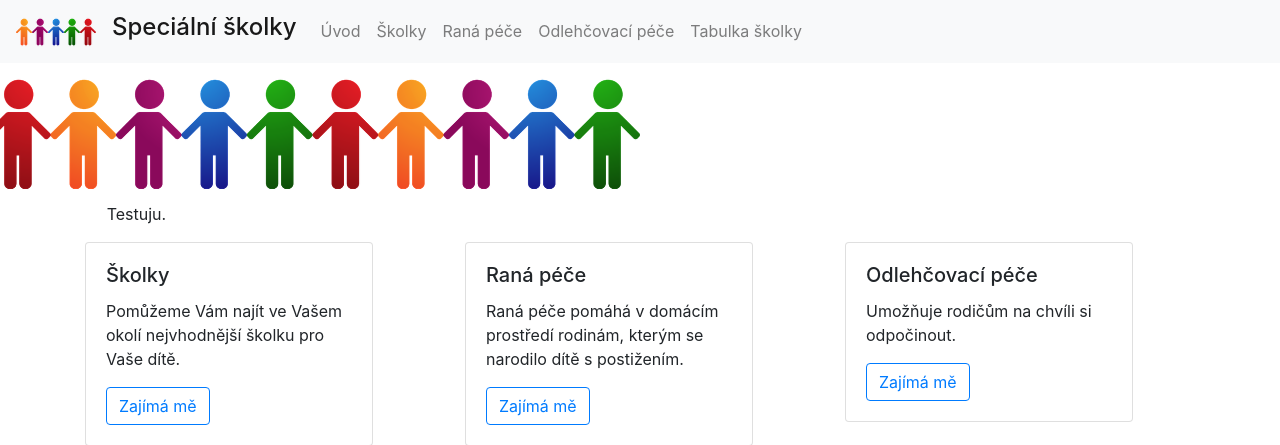
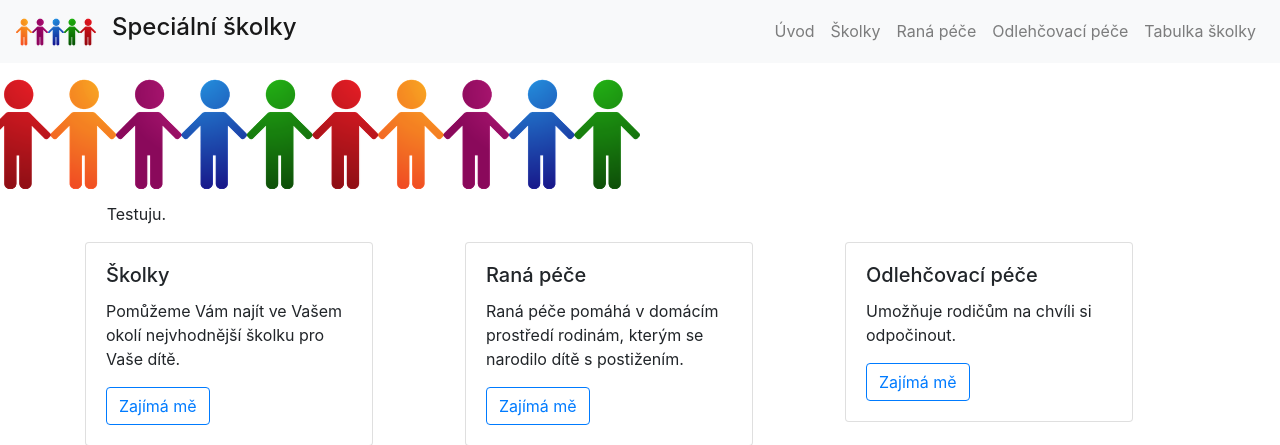
Before and after one commit to JanaMare/skolka_projekt, a Flask app: page / in a window 1280 px wide. Shown: the top 445 px of the page. Run offline with Flask 2, Linux system fonts and the light colour scheme; some libraries are stand-ins or nearby versions.

Commit message:
zarovnani navbaru vpravo

```diff
--- a/templates/layout.html
+++ b/templates/layout.html
@@ -20,7 +20,7 @@
             <span class="navbar-toggler-icon"></span>
         </button>
         <div class="collapse navbar-collapse" id="navbarText">
-            <ul class="navbar-nav mr-auto">
+            <ul class="nav navbar-nav ml-auto ">
               <li class="nav-item">
                 <li class="nav-item">
                   <a class="nav-link" href="/index">Úvod</a>
```
